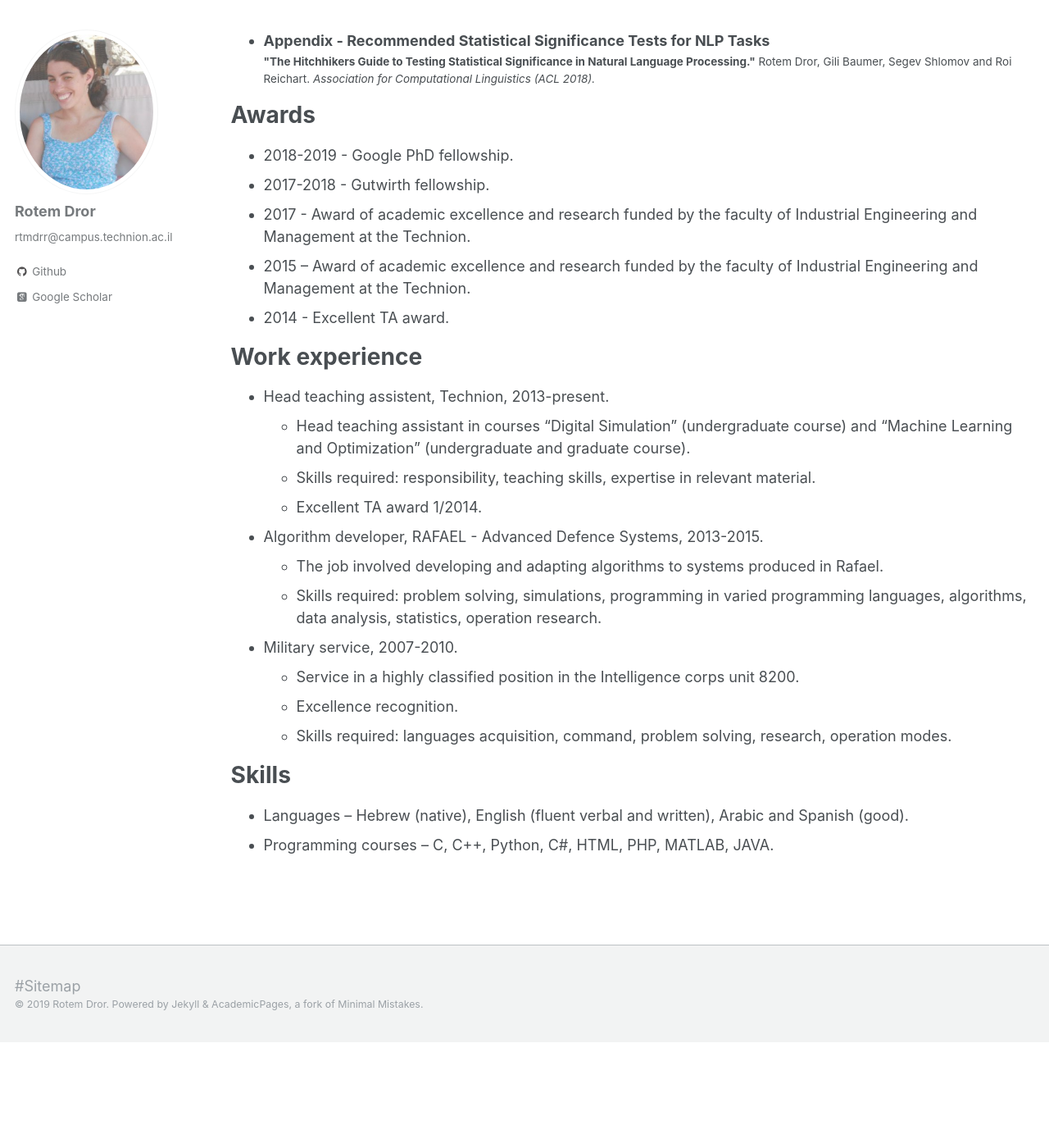
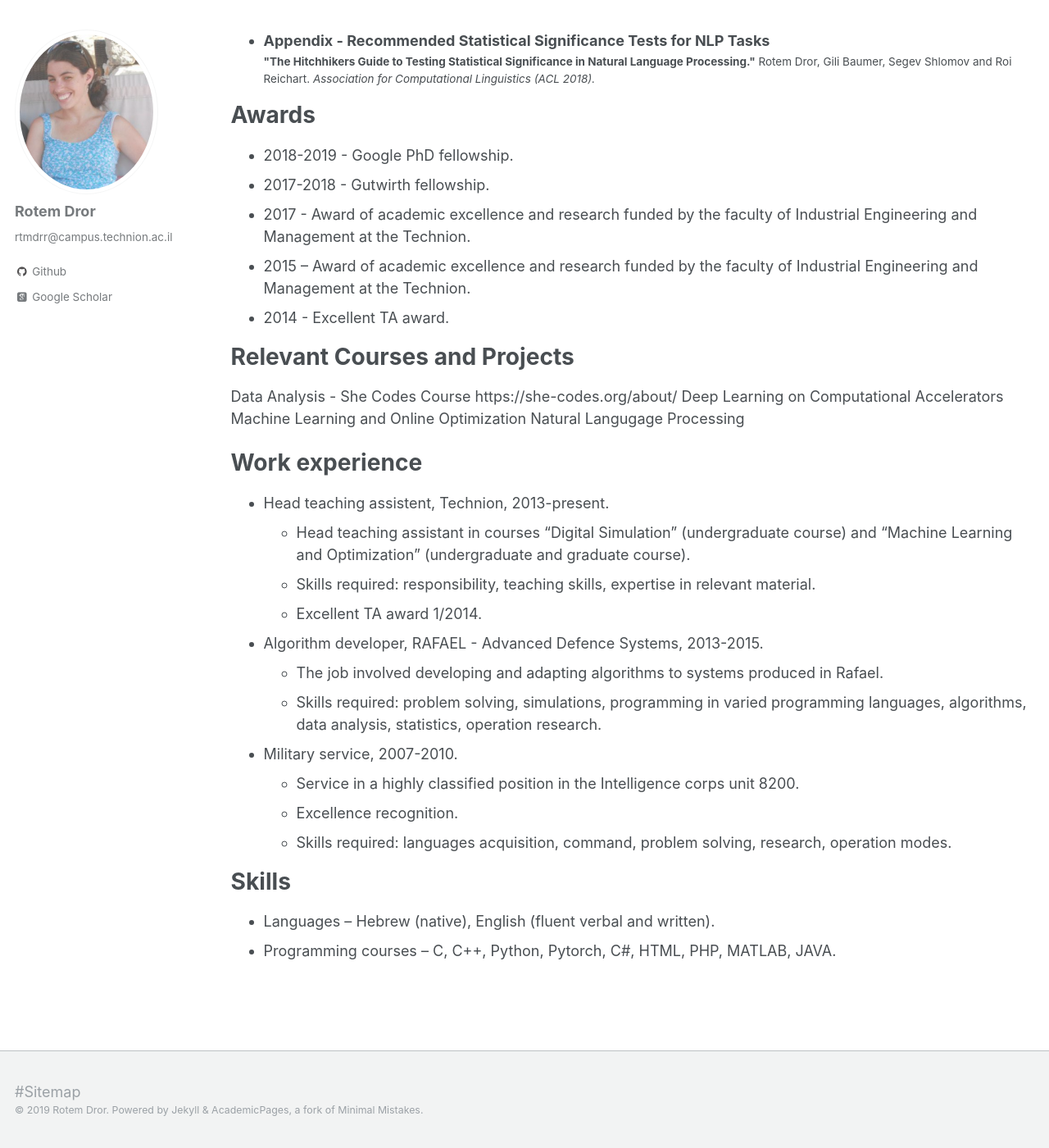
Before and after one commit to rtmdrr/rtmdrr.github.io, a Jekyll site: the page built from _pages/cv.md, in a window 1280 px wide and 1400 px high, scrolled down 932 px. Shown: the whole window at 82% size. Built offline with Jekyll 4.4.1, drawn with Linux system fonts in a browser that asks for light colours; some web fonts are replaced; before the commit the page ends 2203 px from its top, so only the background shows below that.

Commit message:
Update cv.md

```diff
--- a/_pages/cv.md
+++ b/_pages/cv.md
@@ -32,6 +32,13 @@ Awards
 * 2015 – Award of academic excellence and research funded by the faculty of Industrial Engineering and Management at the Technion.
 * 2014 - Excellent TA award.
 
+Relevant Courses and Projects
+======
+Data Analysis - She Codes Course https://she-codes.org/about/
+Deep Learning on Computational Accelerators
+Machine Learning and Online Optimization
+Natural Langugage Processing
+
 Work experience
 ======
 * Head teaching assistent, Technion, 2013-present.
@@ -51,5 +58,5 @@ Work experience
 
 Skills
 ======
-* Languages – Hebrew (native), English (fluent verbal and written), Arabic and Spanish (good).
-* Programming courses – C, C++, Python, C#, HTML, PHP, MATLAB, JAVA.
+* Languages – Hebrew (native), English (fluent verbal and written).
+* Programming courses – C, C++, Python, Pytorch, C#, HTML, PHP, MATLAB, JAVA.
```
